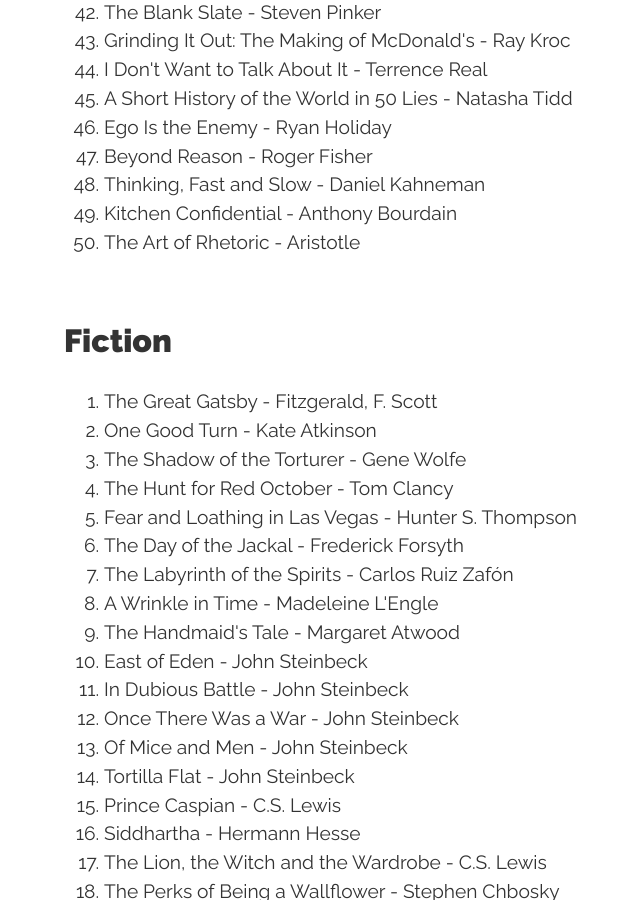
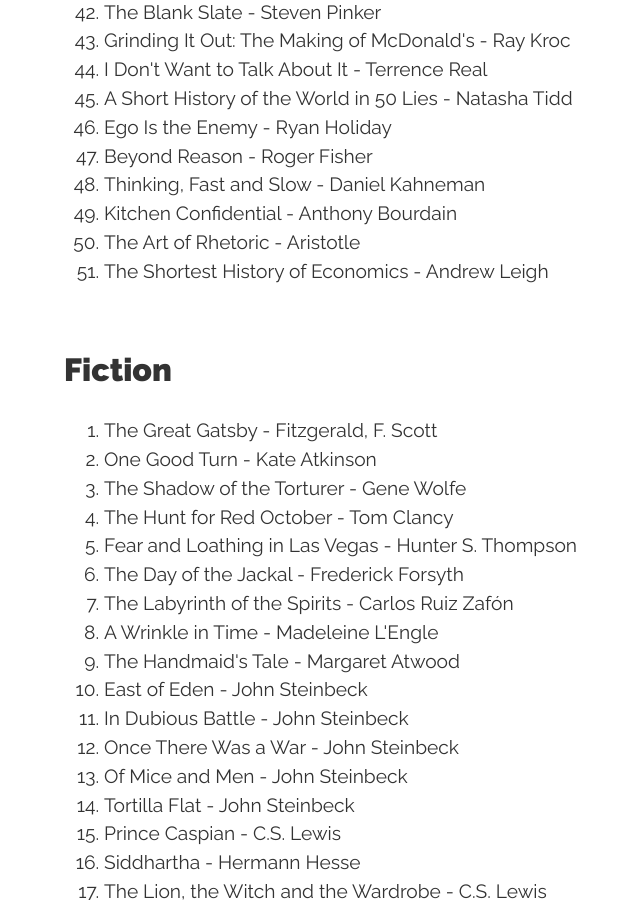
Before and after one commit to conanmercer/conanmercer.github.io, a Jekyll site: the page built from books.html, in a window 1280 px wide and 900 px high, scrolled down 2889 px. Shown: the whole window, without its empty margins (96-736 px from the left). Built offline with Jekyll 4.4.1, drawn with Linux system fonts in a browser that asks for light colours; nearby versions of some CDN libraries; some web fonts are replaced.

Commit message:
add, new book

```diff
--- a/books.html
+++ b/books.html
@@ -113,6 +113,7 @@
   <li>Thinking, Fast and Slow - Daniel Kahneman</li>
   <li>Kitchen Confidential - Anthony Bourdain</li>
   <li>The Art of Rhetoric - Aristotle</li>
+  <li>The Shortest History of Economics - Andrew Leigh</li>
 </ol>
 
 <h2>Fiction</h2>
```
